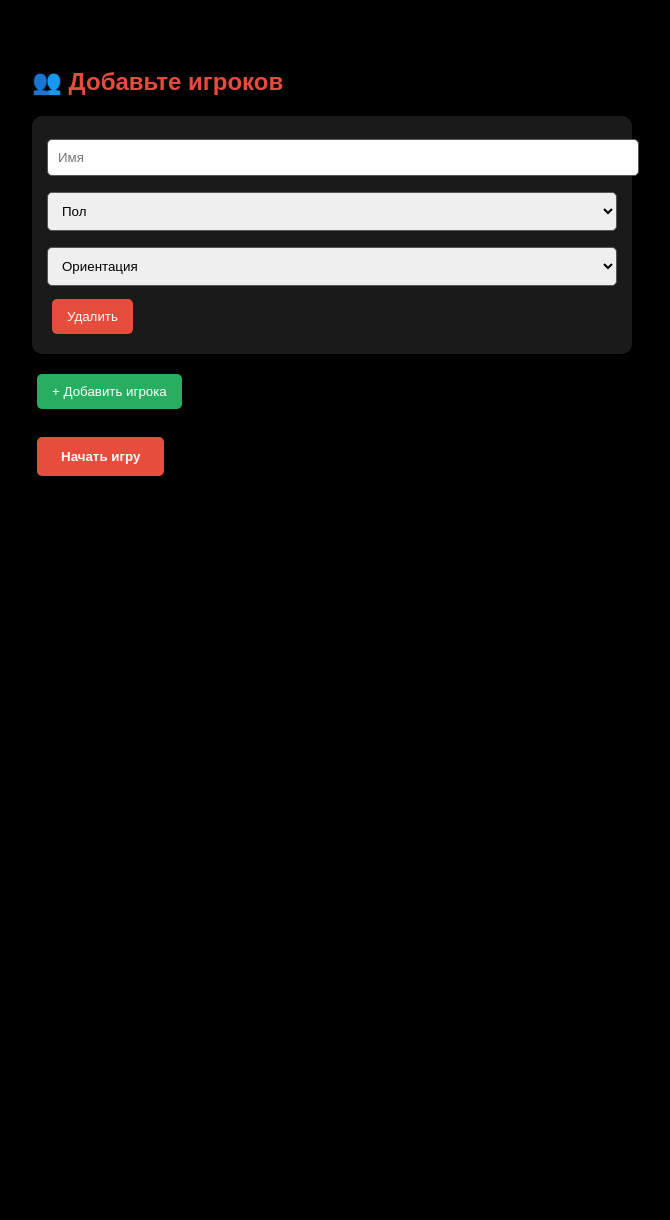
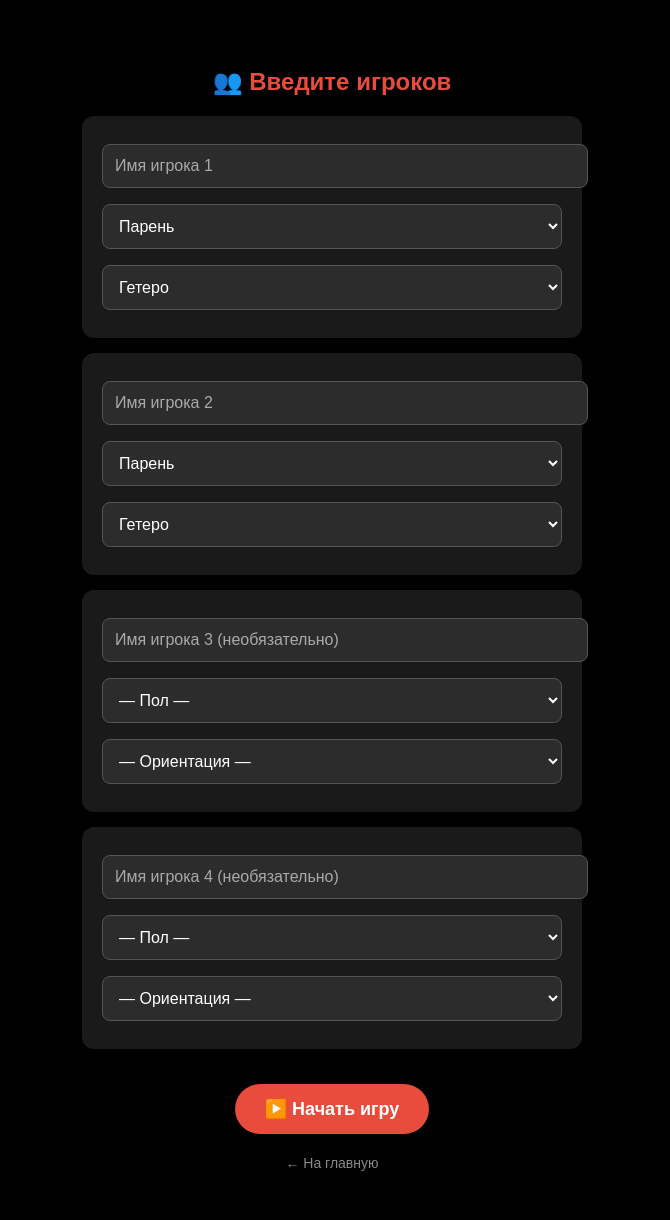
Before and after one commit to zamutilkin23-stack/nightmonopoly-py, a Flask app: page /players in a window 1280 px wide. Shown: the whole page, without its empty margins (308-978 px from the left). Before the commit the page ends 476 px from the top, so only its background shows below. Run offline with Flask 3, Linux system fonts and the light colour scheme; parts of the project's set-up code (start-up, migrations or seed data) failed here and were passed over.

Commit message:
🎯 Финал: чистая версия NightMonopoly

```diff
--- a/app/routes.py
+++ b/app/routes.py
@@ -1,4 +1,4 @@
-# app/routes.py
+        # app/routes.py
 from flask import Blueprint, render_template, request, redirect, url_for, session, flash
 from .extensions import db
 from .models import Card
@@ -17,35 +17,36 @@ def index():
 @main.route('/players', methods=['GET', 'POST'])
 def players():
     if request.method == 'POST':
-        try:
-            player_data = request.form.getlist('player')
-            players = []
-            for p in player_data:
-                if p.strip():
-                    name, gender, orientation = p.split('|')
-                    players.append({
-                        'name': name,
-                        'gender': gender,
-                        'orientation': orientation
-                    })
-            if len(players) < 2:
-                flash('Нужно минимум 2 игрока', 'error')
-                return render_template('players.html')
-            session['players'] = players
-            session['current'] = 0
-            return redirect(url_for('main.game'))
-        except Exception as e:
-            flash('Ошибка в данных игроков', 'error')
+        players = []
+
+        for i in range(1, 5):
+            name = request.form.get(f'name{i}')
+            if not name:
+                continue
+            gender = request.form.get(f'gender{i}', 'Любой')
+            orientation = request.form.get(f'orientation{i}', 'Любая')
+            players.append({
+                'name': name,
+                'gender': gender,
+                'orientation': orientation
+            })
+
+        if len(players) < 2:
+            flash('Минимум 2 игрока', 'error')
             return render_template('players.html')
 
-    return render_template('players.html')
+        session['players'] = players
+        session['current'] = 0
+        return redirect(url_for('main.game'))  # Уходим в игру
+
+    return render_template('players.html')  # GET — просто показ
 
 
 # === Игра: показ карточки ===
 @main.route('/game')
 def game():
     players = session.get('players')
-    if not players:
+    if not players or len(players) < 2:
         return redirect(url_for('main.players'))
 
     current = session['current']
@@ -53,7 +54,7 @@ def game():
     next_idx = (current + 1) % len(players)
     next_player = players[next_idx]
 
-    # Фильтрация карточек по ориентации
+    # Фильтрация по ориентации
     allowed_orientations = ['Любая']
     if current_player['orientation'] == 'Би':
         allowed_orientations += ['Гетеро', 'Лесби', 'Другое']
@@ -80,7 +81,7 @@ def next_player():
     return redirect(url_for('main.game'))
 
 
-# === Тайный вход ===
+# === Тайный вход в админку ===
 @main.route('/admin-secret')
 def admin_secret():
     return redirect(url_for('main.admin_login'))
--- a/app/templates/players.html
+++ b/app/templates/players.html
@@ -5,86 +5,138 @@
   <title>Игроки</title>
   <meta name="viewport" content="width=device-width, initial-scale=1">
   <style>
-    body { font-family: 'Arial'; padding: 40px; background: #000; color: #fff; }
-    .form { max-width: 600px; margin: 0 auto; }
-    h2 { color: #e74c3c; }
-    .player-group { margin: 15px 0; padding: 15px; background: #1a1a1a; border-radius: 10px; }
-    input, select { width: 100%; padding: 10px; margin: 8px 0; border-radius: 5px; border: 1px solid #555; }
+    body {
+      font-family: 'Arial', sans-serif;
+      background: #000;
+      color: #fff;
+      padding: 40px 20px;
+      text-align: center;
+    }
+    .container {
+      max-width: 500px;
+      margin: 0 auto;
+    }
+    h2 {
+      color: #e74c3c;
+      margin-bottom: 20px;
+    }
+    .player {
+      background: #1a1a1a;
+      padding: 20px;
+      margin: 15px 0;
+      border-radius: 12px;
+      box-shadow: 0 2px 10px rgba(0,0,0,0.3);
+    }
+    input, select {
+      width: 100%;
+      padding: 12px;
+      margin: 8px 0;
+      border: 1px solid #555;
+      border-radius: 8px;
+      background: #2c2c2c;
+      color: #fff;
+      font-size: 16px;
+    }
+    input::placeholder {
+      color: #aaa;
+    }
     button {
-      padding: 10px 15px;
-      margin: 5px;
+      background: #e74c3c;
+      color: white;
+      padding: 14px 30px;
+      margin: 20px 0;
       border: none;
-      border-radius: 5px;
+      border-radius: 30px;
+      font-size: 18px;
+      font-weight: bold;
       cursor: pointer;
     }
-    .add { background: #27ae60; color: white; }
-    .remove { background: #e74c3c; color: white; }
-    .submit { background: #e74c3c; color: white; padding: 12px 24px; font-weight: bold; }
-    .hidden { display: none; }
+    button:hover {
+      background: #c0392b;
+    }
+    .back {
+      color: #888;
+      text-decoration: none;
+      font-size: 14px;
+    }
+    .back:hover {
+      color: #aaa;
+    }
   </style>
 </head>
 <body>
-  <div class="form">
-    <h2>👥 Добавьте игроков</h2>
+  <div class="container">
+    <h2>👥 Введите игроков</h2>
+
     <form method="POST">
-      <div id="players-container">
-        <!-- Динамически добавляемые игроки -->
-      </div>
-
-      <button type="button" class="add" onclick="addPlayer()">+ Добавить игрока</button>
-      <br><br>
-      <button type="submit" class="submit">Начать игру</button>
-    </form>
-  </div>
-
-  <script>
-    const maxPlayers = 4;
-    let playerCount = 0;
-
-    function addPlayer() {
-      if (playerCount >= maxPlayers) return;
-
-      const container = document.getElementById('players-container');
-      const div = document.createElement('div');
-      div.className = 'player-group';
-      div.innerHTML = `
-        <input type="text" name="player" placeholder="Имя" required pattern=".{1,20}" title="1-20 символов" />
-        <select name="player" required>
-          <option value="">Пол</option>
+      <!-- Игрок 1 -->
+      <div class="player">
+        <input type="text" name="name1" placeholder="Имя игрока 1" required />
+        <select name="gender1" required>
           <option value="Парень">Парень</option>
           <option value="Девушка">Девушка</option>
-          <option value="Любой">Любой</option>
         </select>
-        <select name="player" required>
-          <option value="">Ориентация</option>
+        <select name="orientation1" required>
           <option value="Гетеро">Гетеро</option>
           <option value="Би">Би</option>
           <option value="Лесби">Лесби</option>
           <option value="Другое">Другое</option>
-          <option value="Любая">Любая</option>
         </select>
-        <button type="button" class="remove" onclick="removePlayer(this)">Удалить</button>
-      `;
-      container.appendChild(div);
-      playerCount++;
+      </div>
 
-      if (playerCount >= maxPlayers) {
-        document.querySelector('.add').classList.add('hidden');
-      }
-    }
+      <!-- Игрок 2 -->
+      <div class="player">
+        <input type="text" name="name2" placeholder="Имя игрока 2" required />
+        <select name="gender2" required>
+          <option value="Парень">Парень</option>
+          <option value="Девушка">Девушка</option>
+        </select>
+        <select name="orientation2" required>
+          <option value="Гетеро">Гетеро</option>
+          <option value="Би">Би</option>
+          <option value="Лесби">Лесби</option>
+          <option value="Другое">Другое</option>
+        </select>
+      </div>
 
-    function removePlayer(btn) {
-      btn.parentElement.remove();
-      playerCount--;
-      if (playerCount < maxPlayers) {
-        document.querySelector('.add').classList.remove('hidden');
-      }
-    }
+      <!-- Игрок 3 -->
+      <div class="player">
+        <input type="text" name="name3" placeholder="Имя игрока 3 (необязательно)" />
+        <select name="gender3">
+          <option value="">— Пол —</option>
+          <option value="Парень">Парень</option>
+          <option value="Девушка">Девушка</option>
+        </select>
+        <select name="orientation3">
+          <option value="">— Ориентация —</option>
+          <option value="Гетеро">Гетеро</option>
+          <option value="Би">Би</option>
+          <option value="Лесби">Лесби</option>
+          <option value="Другое">Другое</option>
+        </select>
+      </div>
 
-    // Добавляем одного игрока по умолчанию
-    window.onload = function() {
-      addPlayer();
-    };
-  </script>
+      <!-- Игрок 4 -->
+      <div class="player">
+        <input type="text" name="name4" placeholder="Имя игрока 4 (необязательно)" />
+        <select name="gender4">
+          <option value="">— Пол —</option>
+          <option value="Парень">Парень</option>
+          <option value="Девушка">Девушка</option>
+        </select>
+        <select name="orientation4">
+          <option value="">— Ориентация —</option>
+          <option value="Гетеро">Гетеро</option>
+          <option value="Би">Би</option>
+          <option value="Лесби">Лесби</option>
+          <option value="Другое">Другое</option>
+        </select>
+      </div>
+
+      <button type="submit">▶️ Начать игру</button>
+    </form>
+
+    <a href="/" class="back">← На главную</a>
+  </div>
 </body>
 </html>
```
